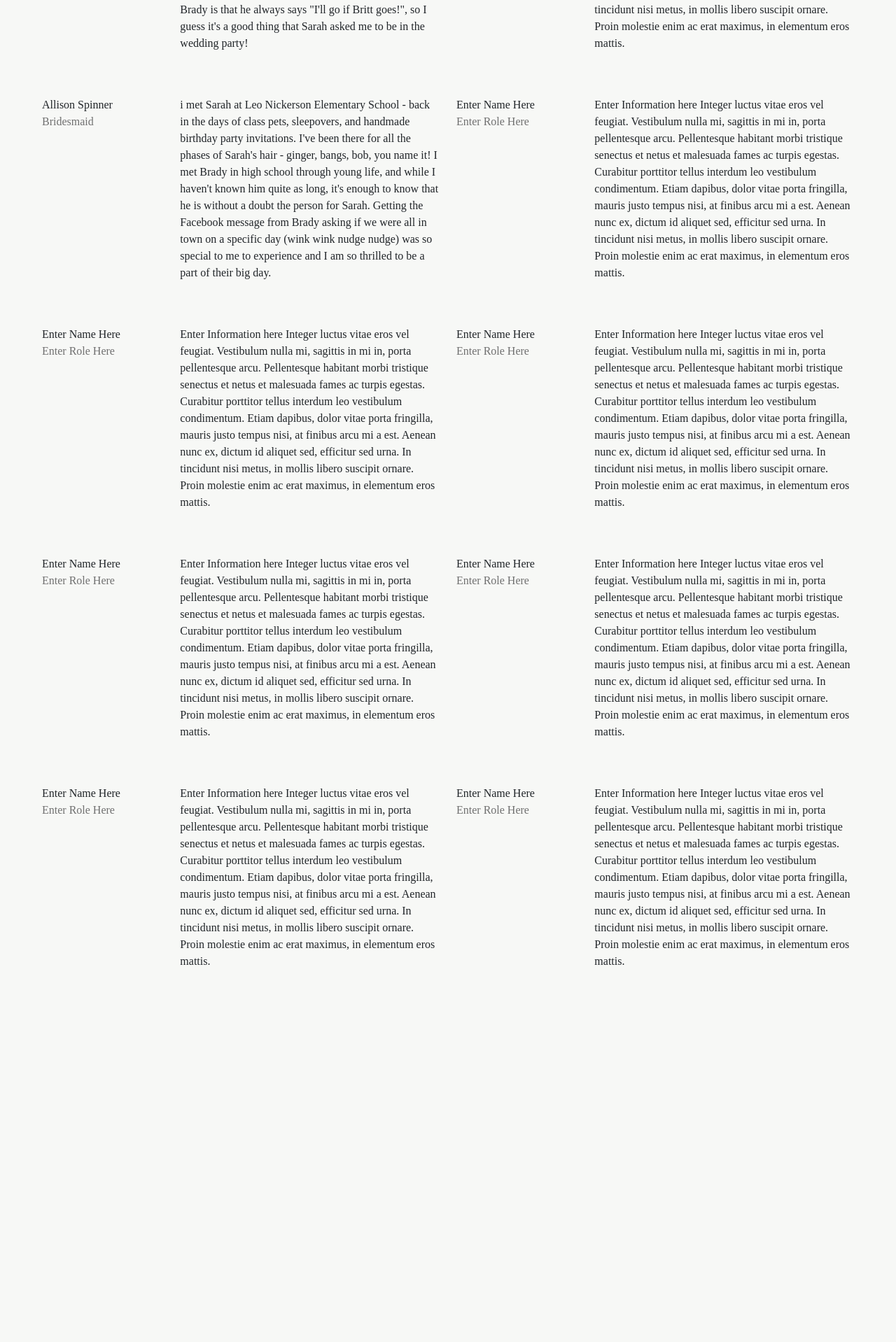
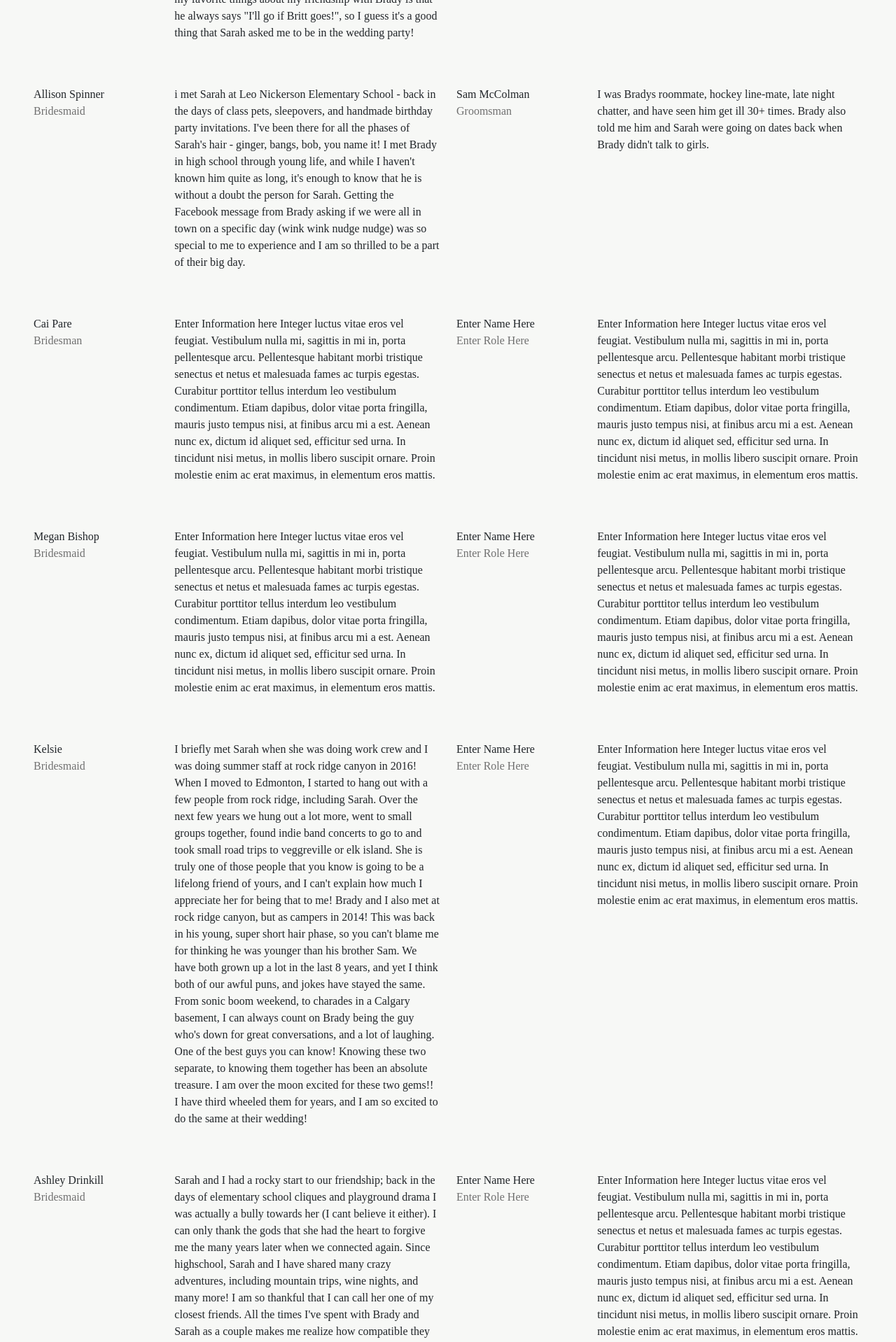
Before and after one commit to ashleyDrinkill/SarahsWeddingSite, a React (Create React App) app: page /WeddingParty in a window 1280 px wide. Shown: the part 840-2758 px from the top of the page at 70% size. Before the commit the page ends 2274 px from the top, so only its background shows below. Built offline with nearby package versions, Linux system fonts and the light colour scheme; a web font is replaced by a local one.

Commit message:
Fab 24 More Updates

```diff
--- a/src/components/plusOne.js
+++ /dev/null
@@ -1,27 +0,0 @@
-import { Component } from "react/cjs/react.production.min";
-
-class PlusOne extends Component {
-    render() {
-        return(
-            <div className="row p-3">
-                <div className="col-4">
-                    Will you be bringing a plus one?
-                </div>
-                <div className="col-6">
-                    <div className="row">
-                        <div className="col-4 d-flex justify-content-between align-items-center">
-                            Yes <input type="radio" name="attending" value="yes"></input>
-                            No <input type="radio" name="attending" value="no"></input>
-                        </div>
-                    </div>
-                    <div className="row">
-                        <div className="col">
-                            If yes, what's their full name? <input type="text" value={this.state.plusOneName} name="plusOneName" size="15"></input>
-                        </div>
-                    </div>
-                </div>
-            </div>
-        );
-    }
-}
-export default PlusOne;
--- a/src/pages/Accomodations.js
+++ b/src/pages/Accomodations.js
@@ -5,7 +5,7 @@ import SideFlower from '../components/sideFlower.js';
 class Accomodations extends Component {
     render() {
         return(
-            <div className="container-fluid">
+            <div className="container-fluid p-0 m-0">
                 <div className="row">
                     <div className='col position-absolute'>
                         <SideFlower />
--- a/src/pages/RSVP.js
+++ b/src/pages/RSVP.js
@@ -1,7 +1,6 @@
 import { Component } from "react/cjs/react.production.min";
 import TopNav from '../components/TopNav.js';
 import SideFlower from '../components/sideFlower.js';
-import PlusOne from '../components/plusOne.js';
 import { send } from 'emailjs-com';
 
 class RSVP extends Component {
@@ -89,7 +88,7 @@ class RSVP extends Component {
 
     render() {
         return(
-            <div className="container-fluid">
+            <div className="container-fluid p-0 m-0">
                 <div className="row">
                     <div className='col position-absolute'>
                         <SideFlower />
--- a/src/pages/Registry.js
+++ b/src/pages/Registry.js
@@ -5,7 +5,7 @@ import SideFlower from '../components/sideFlower.js';
 class Registry extends Component {
     render() {
         return(
-            <div className="container-fluid">
+            <div className="container-fluid p-0 m-0">
                 <div className="row">
                     <div className='col position-absolute'>
                         <SideFlower />
@@ -19,6 +19,11 @@ class Registry extends Component {
                         <div><h1 style={{ fontSize: '300%' }}>Registry</h1></div>
                     </div>
                 </div>
+                <div className="row">
+                    <div className="col">
+                        Information regarding the registry will be released shortly.
+                    </div>
+                </div>
             </div>
         )
     }
--- a/src/pages/Schedule.js
+++ b/src/pages/Schedule.js
@@ -5,7 +5,7 @@ import SideFlower from '../components/sideFlower.js';
 class Schedule extends Component {
     render() {
         return(
-            <div className="container-fluid">
+            <div className="container-fluid p-0 m-0">
                 <div className="row">
                     <div className='col position-absolute'>
                         <SideFlower />
@@ -19,6 +19,11 @@ class Schedule extends Component {
                         <div><h1 style={{ fontSize: '300%' }}>Schedule</h1></div>
                     </div>
                 </div>
+                <div className="row">
+                    <div className="col">
+                        This is where you will find the schedule for the day of the wedding. You can expect it to be released in May.
+                    </div>
+                </div>
             </div>
         )
     }
--- a/src/pages/Venue.js
+++ b/src/pages/Venue.js
@@ -6,7 +6,7 @@ import venuepic from '../style/venuepic.jpg';
 class Venue extends Component {
     render() {
         return(
-            <div className="container-fluid">
+            <div className="container-fluid p-0 m-0">
                 <div className="row">
                     <div className='col position-absolute'>
                         <SideFlower />
--- a/src/pages/WeddingParty.js
+++ b/src/pages/WeddingParty.js
@@ -7,7 +7,7 @@ import weddingpartypic from '../style/couplepic.jpg';
 class WeddingParty extends Component {
     render() {
         return (
-            <div className="container-fluid">
+            <div className="container-fluid p-0 m-0">
                 <div className="row">
                     <div className='col position-absolute'>
                         <SideFlower />
@@ -64,16 +64,12 @@ class WeddingParty extends Component {
                     <div className="col-6">
                         <div className="row">
                             <div className="col-4">
-                                Enter Name Here <br/>
-                                <div style={{color: '#707070'}}>Enter Role Here</div>
+                                Eric Moon <br/>
+                                <div style={{color: '#707070'}}>Best Man</div>
                             </div>
                             <div className="col-8">
-                                Enter Information here
-                                Integer luctus vitae eros vel feugiat. Vestibulum nulla mi, sagittis in mi in, porta pellentesque arcu. Pellentesque
-                                habitant morbi tristique senectus et netus et malesuada fames ac turpis egestas. Curabitur porttitor tellus interdum
-                                leo vestibulum condimentum. Etiam dapibus, dolor vitae porta fringilla, mauris justo tempus nisi, at finibus arcu mi
-                                a est. Aenean nunc ex, dictum id aliquet sed, efficitur sed urna. In tincidunt nisi metus, in mollis libero suscipit
-                                ornare. Proin molestie enim ac erat maximus, in elementum eros mattis.
+                                Brady and I met when we were just 8 years old playing on the same minor hockey team. Ever since then
+                                we've been joined at the hip doing everything together. We still play hockey to this day!
                             </div>
                         </div>
                     </div>
@@ -98,16 +94,12 @@ class WeddingParty extends Component {
                     <div className="col-6">
                         <div className="row">
                             <div className="col-4">
-                                Enter Name Here <br/>
-                                <div style={{color: '#707070'}}>Enter Role Here</div>
+                                Sam McColman <br/>
+                                <div style={{color: '#707070'}}>Groomsman</div>
                             </div>
                             <div className="col-8">
-                                Enter Information here
-                                Integer luctus vitae eros vel feugiat. Vestibulum nulla mi, sagittis in mi in, porta pellentesque arcu. Pellentesque
-                                habitant morbi tristique senectus et netus et malesuada fames ac turpis egestas. Curabitur porttitor tellus interdum
-                                leo vestibulum condimentum. Etiam dapibus, dolor vitae porta fringilla, mauris justo tempus nisi, at finibus arcu mi
-                                a est. Aenean nunc ex, dictum id aliquet sed, efficitur sed urna. In tincidunt nisi metus, in mollis libero suscipit
-                                ornare. Proin molestie enim ac erat maximus, in elementum eros mattis.
+                                I was Bradys roommate, hockey line-mate, late night chatter, and have seen him get ill 30+ times.
+                                Brady also told me him and Sarah were going on dates back when Brady didn't talk to girls.
                             </div>
                         </div>
                     </div>
@@ -116,8 +108,8 @@ class WeddingParty extends Component {
                     <div className="col-6">
                         <div className="row">
                             <div className="col-4">
-                                Enter Name Here <br/>
-                                <div style={{color: '#707070'}}>Enter Role Here</div>
+                                Cai Pare <br/>
+                                <div style={{color: '#707070'}}>Bridesman</div>
                             </div>
                             <div className="col-8">
                                 Enter Information here
@@ -150,8 +142,8 @@ class WeddingParty extends Component {
                     <div className="col-6">
                         <div className="row">
                             <div className="col-4">
-                                Enter Name Here <br/>
-                                <div style={{color: '#707070'}}>Enter Role Here</div>
+                                Megan Bishop <br/>
+                                <div style={{color: '#707070'}}>Bridesmaid</div>
                             </div>
                             <div className="col-8">
                                 Enter Information here
@@ -184,8 +176,80 @@ class WeddingParty extends Component {
                     <div className="col-6">
                         <div className="row">
                             <div className="col-4">
+                                Kelsie  <br/>
+                                <div style={{color: '#707070'}}>Bridesmaid</div>
+                            </div>
+                            <div className="col-8">
+                            I briefly met Sarah when she was doing work crew and I was doing summer staff at rock ridge canyon in 2016! When I moved to
+                            Edmonton, I started to hang out with a few people from rock ridge, including Sarah. Over the next few years we hung out a lot more,
+                            went to small groups together, found indie band concerts to go to and took small road trips to veggreville or elk island. She is
+                            truly one of those people that you know is going to be a lifelong friend of yours, and I can't explain how much I appreciate her
+                            for being that to me! Brady and I also met at rock ridge canyon, but as campers in 2014! This was back in his young, super short hair
+                            phase, so you can't blame me for thinking he was younger than his brother Sam. We have both grown up a lot in the last 8 years, and
+                            yet I think both of our awful puns, and jokes have stayed the same. From sonic boom weekend, to charades in a Calgary basement, I can
+                            always count on Brady being the guy who's down for great conversations, and a lot of laughing. One of the best guys you can know!
+                            Knowing these two separate, to knowing them together has been an absolute treasure. I am over the moon excited for these two gems!!
+                            I have third wheeled them for years, and I am so excited to do the same at their wedding!
+                            </div>
+                        </div>
+                    </div>
+                    <div className="col-6">
+                        <div className="row">
+                            <div className="col-4">
                                 Enter Name Here <br/>
                                 <div style={{color: '#707070'}}>Enter Role Here</div>
+                            </div>
+                            <div className="col-8">
+                                Enter Information here
+                                Integer luctus vitae eros vel feugiat. Vestibulum nulla mi, sagittis in mi in, porta pellentesque arcu. Pellentesque
+                                habitant morbi tristique senectus et netus et malesuada fames ac turpis egestas. Curabitur porttitor tellus interdum
+                                leo vestibulum condimentum. Etiam dapibus, dolor vitae porta fringilla, mauris justo tempus nisi, at finibus arcu mi
+                                a est. Aenean nunc ex, dictum id aliquet sed, efficitur sed urna. In tincidunt nisi metus, in mollis libero suscipit
+                                ornare. Proin molestie enim ac erat maximus, in elementum eros mattis.
+                            </div>
+                        </div>
+                    </div>
+                </div>
+                <div className="row p-5 pt-3">
+                    <div className="col-6">
+                        <div className="row">
+                            <div className="col-4">
+                                Ashley Drinkill <br/>
+                                <div style={{color: '#707070'}}>Bridesmaid</div>
+                            </div>
+                            <div className="col-8">
+                                Sarah and I had a rocky start to our friendship; back in the days of elementary school cliques and playground drama I was actually a
+                                bully towards her (I cant believe it either). I can only thank the gods that she had the heart to forgive me the many years later when
+                                we connected again. Since highschool, Sarah and I have shared many crazy adventures, including mountain trips, wine nights, and many more!
+                                I am so thankful that I can call her one of my closest friends. All the times I've spent with Brady and Sarah as a couple makes me realize
+                                how compatible they are for eachother. I cannot wait to see what shenanigans they get up to at the wedding, a couple with that sense of
+                                humor must hava some stuff up their sleeves!
+                            </div>
+                        </div>
+                    </div>
+                    <div className="col-6">
+                        <div className="row">
+                            <div className="col-4">
+                                Enter Name Here <br/>
+                                <div style={{color: '#707070'}}>Enter Role Here</div>
+                            </div>
+                            <div className="col-8">
+                                Enter Information here
+                                Integer luctus vitae eros vel feugiat. Vestibulum nulla mi, sagittis in mi in, porta pellentesque arcu. Pellentesque
+                                habitant morbi tristique senectus et netus et malesuada fames ac turpis egestas. Curabitur porttitor tellus interdum
+                                leo vestibulum condimentum. Etiam dapibus, dolor vitae porta fringilla, mauris justo tempus nisi, at finibus arcu mi
+                                a est. Aenean nunc ex, dictum id aliquet sed, efficitur sed urna. In tincidunt nisi metus, in mollis libero suscipit
+                                ornare. Proin molestie enim ac erat maximus, in elementum eros mattis.
+                            </div>
+                        </div>
+                    </div>
+                </div>
+                <div className="row p-5 pt-3">
+                    <div className="col-6">
+                        <div className="row">
+                            <div className="col-4">
+                                Emily Vilsack <br/>
+                                <div style={{color: '#707070'}}>Bridesmaid</div>
                             </div>
                             <div className="col-8">
                                 Enter Information here
```
